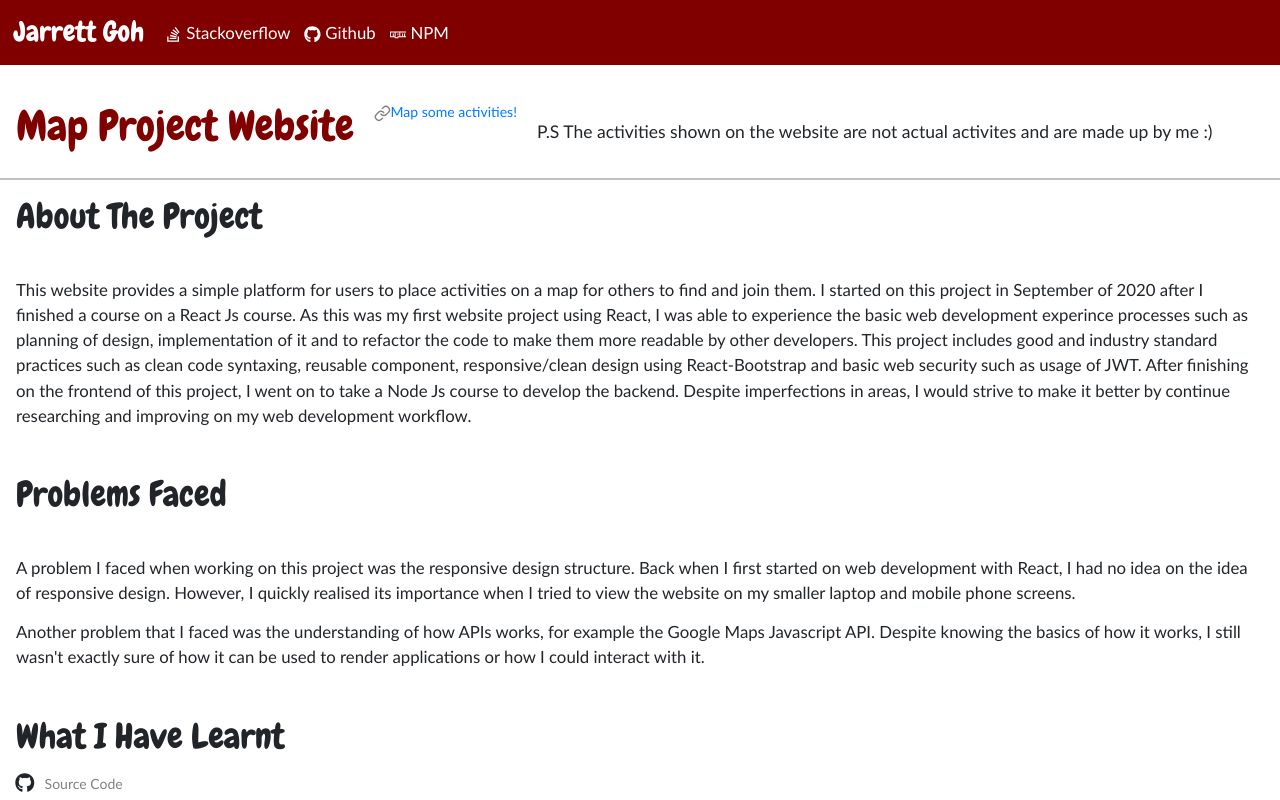
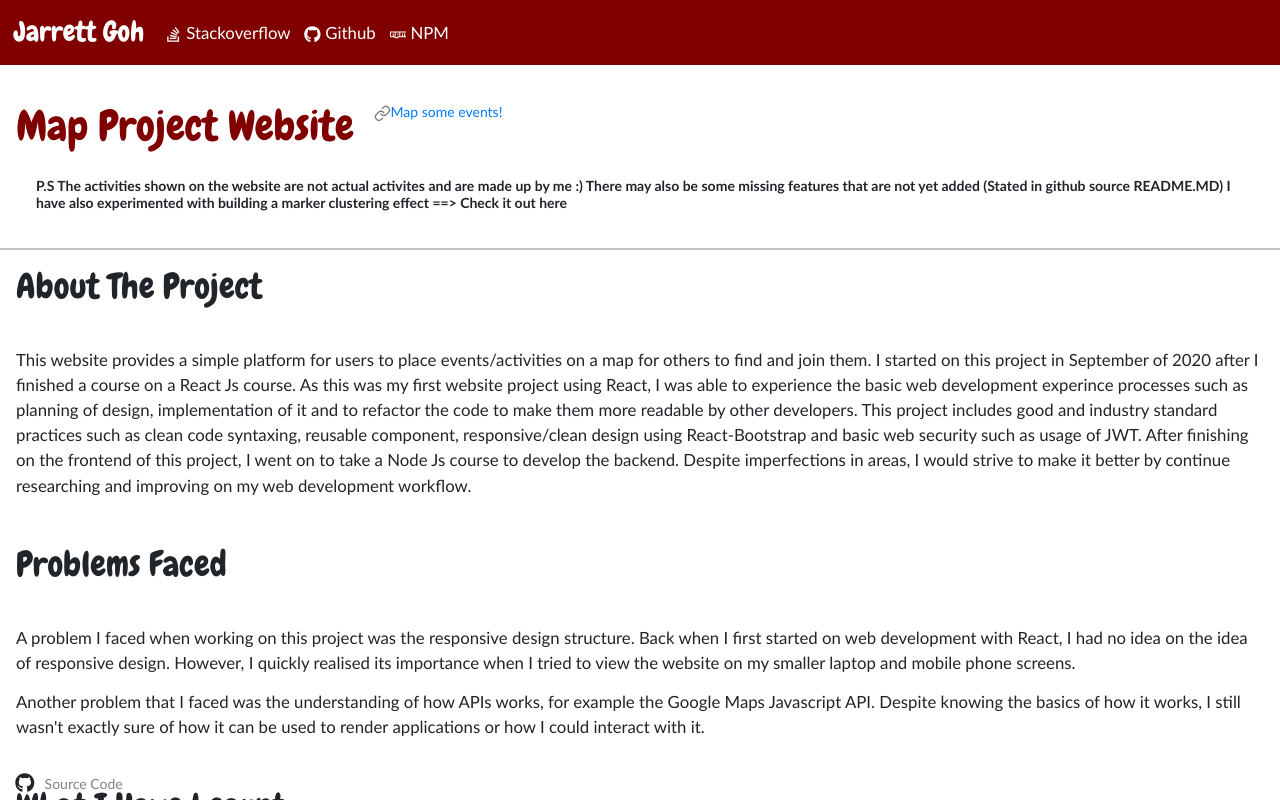
Before and after one commit to Jarrettgohh/Personal-Website, a React (Create React App) app: page /projects/map-project-website in a window 1280 px wide. Built offline with nearby package versions, Linux system fonts and the light colour scheme; a web font is replaced by a local one.

Commit message:
# Added "tech stack" to project page

```diff
--- a/package.json
+++ b/package.json
@@ -26,7 +26,9 @@
     "start": "react-scripts start",
     "build": "react-scripts build",
     "test": "react-scripts test",
-    "eject": "react-scripts eject"
+    "eject": "react-scripts eject",
+    "predeploy": "npm run build",
+    "deploy": "gh-pages -d build"
   },
   "eslintConfig": {
     "extends": [
--- a/src/App.js
+++ b/src/App.js
@@ -30,6 +30,7 @@ function App() {
               about={onePAProject.about()}
               problems={onePAProject.problems()}
               learnt={onePAProject.learnt()}
+              tech={onePAProject.tech()}
               resources={onePAProject.resources()}
               github={onePAProject.github()}
             />
@@ -42,6 +43,7 @@ function App() {
               about={mapProjectWebsite.about()}
               problems={mapProjectWebsite.problems()}
               learnt={mapProjectWebsite.learnt()}
+              tech={mapProjectWebsite.tech()}
               resources={mapProjectWebsite.resources()}
               github={mapProjectWebsite.github()}
             />
@@ -53,6 +55,7 @@ function App() {
               about={mapProjectApp.about()}
               problems={mapProjectApp.problems()}
               learnt={mapProjectApp.learnt()}
+              tech={mapProjectApp.tech()}
               resources={mapProjectApp.resources()}
               packages={mapProjectApp.packages()}
               github={mapProjectApp.github()}
@@ -66,6 +69,7 @@ function App() {
               about={miniGames.about()}
               problems={miniGames.problems()}
               learnt={miniGames.learnt()}
+              tech={miniGames.tech()}
               resources={miniGames.resources()}
               github={miniGames.github()}
             />
@@ -78,18 +82,20 @@ function App() {
               about={chatSystem.about()}
               problems={chatSystem.problems()}
               learnt={chatSystem.learnt()}
+              tech={chatSystem.tech()}
               resources={chatSystem.resources()}
               videos={chatSystem.videos()}
               github={chatSystem.github()}
             />
           </Route>
-          <Route path="/projects/binary-rain">
+          <Route path="/projects/matrix-stuff">
             <ProjectPage
               note={matrixStuff.note()}
               name="Cool Matrix Stuff"
               examples={matrixStuff.examples()}
               about={matrixStuff.about()}
               learnt={matrixStuff.learnt()}
+              tech={matrixStuff.tech()}
               resources={matrixStuff.resources()}
               github={matrixStuff.github()}
             />
--- a/src/components/common/projectPage.jsx
+++ b/src/components/common/projectPage.jsx
@@ -5,6 +5,8 @@ import { FaGithub } from "react-icons/fa";
 import { ImNpm } from "react-icons/im";
 import { FiLink } from "react-icons/fi";
 import ReactPlayer from "react-player";
+import { FontAwesomeIcon } from "@fortawesome/react-fontawesome";
+import { faCheck } from "@fortawesome/free-solid-svg-icons";
 
 const ProjectPage = ({
   name,
@@ -13,6 +15,7 @@ const ProjectPage = ({
   about,
   problems,
   learnt,
+  tech,
   resources,
   packages,
   videos,
@@ -58,7 +61,9 @@ const ProjectPage = ({
         )}
         {note && (
           <div>
-            <h5 style={{ margin: 20 }}>{`P.S ${note}`}</h5>{" "}
+            <h6 style={{ margin: 20 }}>
+              <strong>{`P.S ${note}`}</strong>
+            </h6>
           </div>
         )}
       </Row>
@@ -84,6 +89,30 @@ const ProjectPage = ({
         <h1 className="header-text">What I Have Learnt</h1>
       </Row>
       <Row className="row-padding">{learnt}</Row>
+
+      {/* TECH STACK */}
+      <Row className="row-padding">
+        <h1 className="header-text">Tech Stack</h1>
+      </Row>
+      <Row className="row-padding">
+        <Col>
+          {tech &&
+            tech.map((stack, index) => {
+              return (
+                <Row key={index} style={{ width: "30vw" }}>
+                  <Col xs={1} xl={1}>
+                    <FontAwesomeIcon icon={faCheck} color="lime" />
+                  </Col>
+                  <Col xs={11} xl={11}>
+                    <p className="text-style">
+                      <strong>{stack}</strong>
+                    </p>
+                  </Col>
+                </Row>
+              );
+            })}
+        </Col>
+      </Row>
 
       {/* LEARNING RESOURCES */}
       <Row className="row-padding">
--- a/src/components/main/programmingProjects.jsx
+++ b/src/components/main/programmingProjects.jsx
@@ -11,7 +11,7 @@ import {
   FaCss3,
   FaJs,
 } from "react-icons/fa";
-import { SiHeroku, SiSocketDotIo, SiExpo } from "react-icons/si";
+import { SiHeroku, SiSocketDotIo, SiExpo, SiMongodb } from "react-icons/si";
 import { useHistory } from "react-router-dom";
 
 const ProgrammingProjects = () => {
@@ -38,6 +38,7 @@ const ProgrammingProjects = () => {
           <FaReact size="1.3rem" color="#08DDFA" />
           <FaNodeJs size="1.3rem" color="green" />
           <FaBootstrap size="1.3rem" color="purple" />
+          <FaAws size="1.3rem" color="#AA9939" />
         </>
       ),
       github: "https://github.com/Jarrettgohh/Jarrettgoh.github.io",
@@ -80,6 +81,7 @@ const ProgrammingProjects = () => {
           <SiSocketDotIo size="1.3rem" color="gray" />
           <SiHeroku size="1.3rem" color="purple" />
           <FaAws size="1.3rem" color="#AA9939" />
+          <SiMongodb size="1.3rem" color="green" />
         </>
       ),
     },
@@ -126,7 +128,7 @@ const ProgrammingProjects = () => {
         return "simple-chat-system";
 
       case 6:
-        return "binary-rain";
+        return "matrix-stuff";
 
       default:
         break;
--- a/src/components/projects/chatSystem.js
+++ b/src/components/projects/chatSystem.js
@@ -1,24 +1,12 @@
 import AWSVideo from "../../videos/chat-system-AWS.mp4";
 
 function note() {
-  return "The chat system for AWS project is an experiment, it may not work as expected sometimes. However a reload of the page should make it work, thank you! Do check out the video example at the bottom :)";
+  return "The chat system for AWS project is an experiment, it may not work as expected sometimes. However a reload of the page should make it work, thank you! Do check out the video example at the bottom :) As for the chat system hosted with Heroku, the UI may be a little funny, however it would still work but just be a little slow due to the server location.";
 }
 
 function about() {
   return (
     <>
-      <p className="text-style" style={{ fontSize: 36 }}>
-        <strong>
-          NOTE: Either fix bug for AWS version of sometimes not being able to
-          work properly, or put note in website saying "As this project is an
-          experiment, it may sometimes not work as expected, but a reload of the
-          page would make it work, thank you!" ################# NOTE: For
-          Heroku, remove the initial first empty message that gets rendered. And
-          also make the UI appear as one side for sender and receiver, as
-          currently now the message only gets sent on one side as in both
-          screens are orange and on right only.
-        </strong>
-      </p>
       <p className="text-style">
         There are two versions of the chat system, one is hosted with Heroku and
         another with AWS. I started experimenting with real time communication
@@ -97,6 +85,18 @@ function learnt() {
   );
 }
 
+function tech() {
+  return [
+    "React Js",
+    "Node Js",
+    "Socket.io",
+    "Heroku",
+    "AWS Amplify",
+    "AWS lambda function",
+    "MongoDB",
+  ];
+}
+
 function resources() {
   return [
     {
@@ -144,6 +144,7 @@ export default {
   examples,
   problems,
   learnt,
+  tech,
   resources,
   videos,
   github,
--- a/src/components/projects/mapProjectApp.js
+++ b/src/components/projects/mapProjectApp.js
@@ -53,6 +53,10 @@ function learnt() {
   );
 }
 
+function tech() {
+  return ["React Native", "Expo", "Node Js"];
+}
+
 function resources() {
   return [
     {
@@ -83,6 +87,7 @@ export default {
   problems,
   learnt,
   resources,
+  tech,
   github,
   packages,
 };
--- a/src/components/projects/mapProjectWebsite.js
+++ b/src/components/projects/mapProjectWebsite.js
@@ -1,31 +1,36 @@
 function note() {
-  return "The activities shown on the website are not actual activites and are made up by me :)";
+  return "The activities shown on the website are not actual activites and are made up by me :) There may also be some missing features that are not yet added (Stated in github source README.MD) I have also experimented with building a marker clustering effect ==> Check it out here";
 }
 
 function about() {
   return (
     <>
       <p className="text-style">
-        This website provides a simple platform for users to place activities on
-        a map for others to find and join them. I started on this project in
-        September of 2020 after I finished a course on a React Js course. As
-        this was my first website project using React, I was able to experience
-        the basic web development experince processes such as planning of
-        design, implementation of it and to refactor the code to make them more
-        readable by other developers. This project includes good and industry
-        standard practices such as clean code syntaxing, reusable component,
-        responsive/clean design using React-Bootstrap and basic web security
-        such as usage of JWT. After finishing on the frontend of this project, I
-        went on to take a Node Js course to develop the backend. Despite
-        imperfections in areas, I would strive to make it better by continue
-        researching and improving on my web development workflow.
+        This website provides a simple platform for users to place
+        events/activities on a map for others to find and join them. I started
+        on this project in September of 2020 after I finished a course on a
+        React Js course. As this was my first website project using React, I was
+        able to experience the basic web development experince processes such as
+        planning of design, implementation of it and to refactor the code to
+        make them more readable by other developers. This project includes good
+        and industry standard practices such as clean code syntaxing, reusable
+        component, responsive/clean design using React-Bootstrap and basic web
+        security such as usage of JWT. After finishing on the frontend of this
+        project, I went on to take a Node Js course to develop the backend.
+        Despite imperfections in areas, I would strive to make it better by
+        continue researching and improving on my web development workflow.
       </p>
     </>
   );
 }
 
 function examples() {
-  return [{ name: "Map some activities!", url: "https://youtube.com" }];
+  return [
+    {
+      name: "Map some events!",
+      url: "https://master.d3efc33hfmb8o4.amplifyapp.com",
+    },
+  ];
 }
 
 function problems() {
@@ -70,13 +75,32 @@ function learnt() {
         data/requests from server through the use of signatures.
       </p>
       <p className="text-style">
+        In this project I first experimented with connection to MongoDB through
+        NodeJs. However, I later decided to switch the database system to
+        DynamoDB by AWS instead. This was due to various reasons, namely the
+        pricing and also the backup system available; just to name a few. Thus,
+        from working on this, I have learnt various skills such as backend
+        server and database management and also how the backend server receives
+        or queries these data between the database system.
+      </p>
+      <p className="text-style">
         Another key takeaway from this project would be that I have developed a
         deeper understanding of how API works through the use of Google Maps
-        Javascript API to display a map on the website. I have experimented with
-        building an NPM package to display google maps.
+        Javascript API to display a map on the website.
       </p>
     </>
   );
+}
+
+function tech() {
+  return [
+    "React Js",
+    "Node Js",
+    "React Bootstrap",
+    "AWS Amplify",
+    "AWS Lambda Functions",
+    "AWS DynamoDB",
+  ];
 }
 
 function resources() {
@@ -107,6 +131,7 @@ export default {
   examples,
   problems,
   learnt,
+  tech,
   resources,
   github,
 };
--- a/src/components/projects/matrixStuff.js
+++ b/src/components/projects/matrixStuff.js
@@ -46,6 +46,10 @@ function learnt() {
   );
 }
 
+function tech() {
+  return ["Javascript", "HTML", "CSS"];
+}
+
 function resources() {
   return [
     {
@@ -69,6 +73,7 @@ export default {
   about,
   examples,
   learnt,
+  tech,
   resources,
   github,
 };
--- a/src/components/projects/miniGames.js
+++ b/src/components/projects/miniGames.js
@@ -70,6 +70,10 @@ function learnt() {
   );
 }
 
+function tech() {
+  return ["Javascript", "HTML", "CSS"];
+}
+
 function resources() {
   return [
     {
@@ -98,6 +102,7 @@ export default {
   examples,
   problems,
   learnt,
+  tech,
   resources,
   github,
 };
--- a/src/components/projects/onePAProject.js
+++ b/src/components/projects/onePAProject.js
@@ -70,6 +70,10 @@ function learnt() {
   );
 }
 
+function tech() {
+  return ["Python", "Requests", "Beatiful Soup 4"];
+}
+
 function resources() {
   return [
     { name: "Requests", url: "https://requests.readthedocs.io/en/master/" },
@@ -94,6 +98,7 @@ export default {
   about,
   problems,
   learnt,
+  tech,
   resources,
   github,
 };
```
